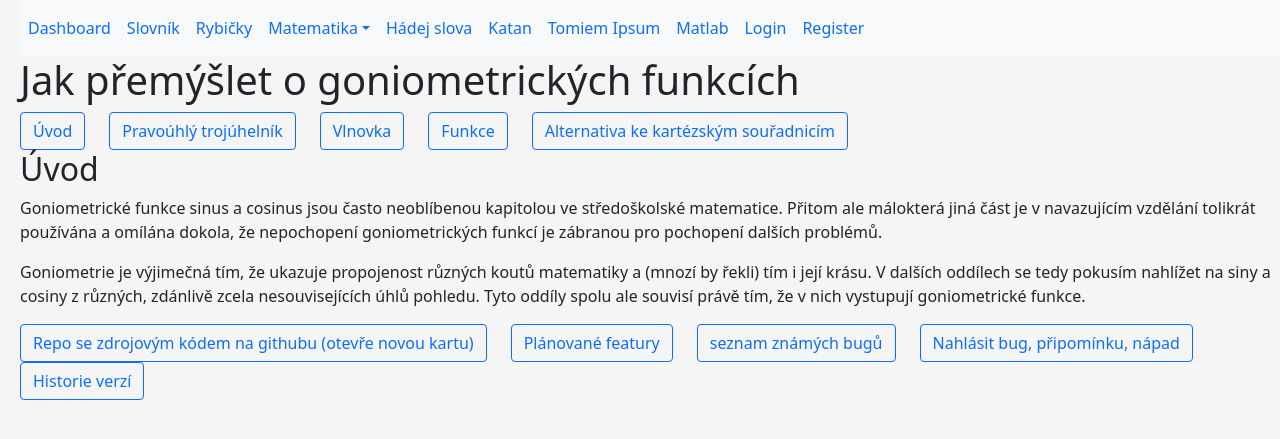
After one commit to piipecek/piipovo_stranky, a Flask app: page /visuals/matematika/trig in a window 1280 px wide. The commit adds this page. Shown: the top 439 px of the page. Run offline with Flask 2, Linux system fonts and the light colour scheme.

Commit message:
matlab update

```diff
--- a/website/static/js/cartesian_graph.js
+++ b/website/static/js/cartesian_graph.js
@@ -3,6 +3,8 @@
     constructor(id, width, height, pxorigin, pxstep, blank=false) {
         this.node = document.getElementById(id)
         this.ctx = this.node.getContext("2d")
+        this.ctx.textAlign = "center"
+        this.ctx.textBaseline = "middle"
         this.width = width
         this.height = height
         this.node.width = this.width
@@ -32,6 +34,18 @@
 
     ry (num) {
         return this.originY- num * this.px_step
+    }
+
+    odchylka_vektoru_od_osy_x(tuple) {
+        let alpha
+        if (tuple[1] >= 0) {
+            alpha = Math.acos( tuple[0] / Math.sqrt(  Math.pow(tuple[0],2) + Math.pow(tuple[1],2)  ) )
+        } else {
+            alpha = -Math.acos( tuple[0] / Math.sqrt(  Math.pow(tuple[0],2) + Math.pow(tuple[1],2)  ) )
+            alpha = Math.PI*2-Math.acos( tuple[0] / Math.sqrt(  Math.pow(tuple[0],2) + Math.pow(tuple[1],2)  ) )
+
+        }
+        return alpha
     }
 
     axes() {
@@ -202,15 +216,21 @@
 
     }
 
+    two_point_line_segment(A,B,label="",labelpos="") {
+        this.ctx.strokeStyle = "black"
+        this.ctx.lineWidth = "1"
+        this.ctx.beginPath()
+        this.ctx.moveTo(this.rx(A[0]),this.ry(A[1]))
+        this.ctx.lineTo(this.rx(B[0]),this.ry(B[1]))
+        this.ctx.stroke()
+        this.point(B, label, labelpos, false)
+
+    }
+
     vector(point_tuple, direction_tuple, label = "", labelpos = "SE", multiplier = 1) {
         // direction tuple je vektor, point tuple je jeho uvazani na misto
         //multiplier = 1 -> vektor je velkeej jako direction tuple
-        let alpha
-        if (direction_tuple[1] > 0) {
-            alpha = Math.acos( direction_tuple[0] / Math.sqrt(  Math.pow(direction_tuple[0],2) + Math.pow(direction_tuple[1],2)  ) )
-        } else {
-            alpha = -Math.acos( direction_tuple[0] / Math.sqrt(  Math.pow(direction_tuple[0],2) + Math.pow(direction_tuple[1],2)  ) )
-        }
+        let alpha = this.odchylka_vektoru_od_osy_x(direction_tuple)
         let arrow_size = 10
         let arrow_angle = Math.PI/6
         let endx = point_tuple[0] + direction_tuple[0]*multiplier
@@ -255,6 +275,18 @@
             this.ctx.stroke()
         }
     }
+
+    angle(startPoint, center, endPoint, label) {
+        let start_rad = this.odchylka_vektoru_od_osy_x([startPoint[0]-center[0], startPoint[1]-center[1]])
+        let end_rad = this.odchylka_vektoru_od_osy_x([endPoint[0]-center[0], endPoint[1]-center[1]])
+
+        this.ctx.strokeStyle = "red"
+        this.ctx.lineWidth = "1"
+        this.ctx.beginPath()
+        console.log(end_rad)
+        this.ctx.arc(this.rx(center[0]), this.ry(center[1]), 0.7*this.px_step, start_rad, end_rad, true)
+        this.ctx.stroke()
+    }
 }
 
 export {Cartesian_graph}
--- a/website/static/js/catan.js
+++ b/website/static/js/catan.js
@@ -252,9 +252,6 @@
         }
         let ceix = bod1[0] + dst*Math.cos(alpha+Math.PI/6)
         let ceypsilon = bod1[1] + dst*Math.sin(alpha+Math.PI/6)
-        console.log(bod1)
-        console.log([ceix, ceypsilon])
-        console.log(bod2)
         return [ceix, ceypsilon]
     }
 
--- /dev/null
+++ b/website/static/js/trig.js
@@ -0,0 +1,100 @@
+import {Cartesian_graph} from "./cartesian_graph.js"
+
+function trig() {
+    let b1 = document.getElementById("uvod")
+    let b2 = document.getElementById("trojuhelnik")
+    let b3 = document.getElementById("vlna")
+    let b4 = document.getElementById("funkce")
+    let b5 = document.getElementById("kartez")
+    let t1 = document.getElementById("uvod_text")
+    let t2 = document.getElementById("trojuhelnik_text")
+    let t3 = document.getElementById("vlna_text")
+    let t4 = document.getElementById("funkce_text")
+    let t5 = document.getElementById("kartez_text")
+    b1.addEventListener("click", uvod)
+    b2.addEventListener("click", trojuhelnik)
+    b3.addEventListener("click", vlna)
+    b4.addEventListener("click", funkce)
+    b5.addEventListener("click", kartez)
+
+
+    function uvod() {
+        t1.hidden = false
+        t2.hidden = true
+        t3.hidden = true
+        t4.hidden = true
+        t5.hidden = true
+    }
+
+    function trojuhelnik() {
+        t1.hidden = true
+        t2.hidden = false
+        t3.hidden = true
+        t4.hidden = true
+        t5.hidden = true
+        let c1 = new Cartesian_graph("trojuhelnik1", 500, 400, [250.5, 200.5], 50, true)
+
+        let A = [-3,-2]
+        let B = [2,-2]
+        let C = [2,2]
+        c1.point(A,"A")
+        c1.point(B,"B")
+        c1.point(C,"C")
+        c1.two_point_line_segment(A,B,"")
+        c1.two_point_line_segment(B,C,"")
+        c1.two_point_line_segment(C,A,"")
+        c1.angle(A,B,C,"")
+
+    }
+
+    function vlna() {
+        t1.hidden = true
+        t2.hidden = true
+        t3.hidden = false
+        t4.hidden = true
+        t5.hidden = true
+        let c = new Cartesian_graph("vlna_canvas", 1000, 800, [500.5, 400.5], 100)
+        let A = [-1,1]
+        c.two_point_line(A, [-3,0], "p1", "SW")
+        c.point(A, "A")
+        c.point([-3,0],"S")
+        c.point([1,2], "T")
+        c.point([2,2.5],"U")
+        c.vector(A, [2,1],"v1","SE",1,)
+        c.vector(A, [2,1],"","", 1.5)
+        c.vector([-1,1],[-2,-1],"","")
+
+    }
+
+    function funkce() {
+        t1.hidden = true
+        t2.hidden = true
+        t3.hidden = true
+        t4.hidden = false
+        t5.hidden = true
+        let c = new Cartesian_graph("funkce_canvas", 1000, 800, [500.5, 400.5], 100)
+        let A = [-1,1]
+        let B = [3,3]
+        let N = [2,-1]
+        c.point(A, "A")
+        c.point(B, "B")
+        c.point(N, "N")
+        c.vector(A,[2,1],"v1", "SE")
+        c.vector(A, [-1,2], "n1", "SE")
+        c.two_point_line(A,B,"p1", "SW")
+    }
+
+    function kartez() {
+        t1.hidden = true
+        t2.hidden = true
+        t3.hidden = true
+        t4.hidden = true
+        t5.hidden = false
+        let c = new Cartesian_graph("kartez_canvas", 1000, 800, [500.5, 400.5], 100)
+        c.two_point_line([-1,1],[3,3],"p1", "SW")
+    }
+
+    uvod()
+}
+
+trig()
--- a/website/templates/base.html
+++ b/website/templates/base.html
@@ -17,7 +17,13 @@
             <li class="nav-item"><a class="nav-link" href="{{url_for("default_views.dashboard")}}">Dashboard</a></li>
             <li class="nav-item"><a class="nav-link" href="{{url_for("slovnik_views.slovnik_home")}}">Slovník </a></li>
             <li class="nav-item"><a class="nav-link" href="{{url_for("visuals_views.rybicky")}}">Rybičky</a></li>
-            <li class="nav-item"><a class="nav-link" href="{{url_for("visuals_views.matematika")}}">Matematika</a></li>
+            <li class="nav-item dropdown">
+                <a class="nav-link dropdown-toggle" role="button" data-bs-toggle="dropdown" aria-expanded="false">Matematika</a>
+                <ul class="dropdown-menu" aria-labelledby="navbarDropdown">
+                    <li class="nav-item"><a class="nav-link" href="{{url_for("visuals_views.popis_primky")}}">Způsoby popisu přímky</a></li>
+                    <li class="nav-item"><a class="nav-link" href="{{url_for("visuals_views.trig")}}">Jak přemýšlet o goniometrických funkcích</a></li>
+                </ul>
+            </li>
             <li class="nav-item"><a class="nav-link" href="{{url_for("visuals_views.hadej_slova")}}">Hádej slova</a></li>
             <li class="nav-item"><a class="nav-link" href="{{url_for("visuals_views.catan")}}">Katan</a></li>
             <li class="nav-item"><a class="nav-link" href="https://piipecek.github.io/tomio.html">Tomiem Ipsum</a></li>
@@ -63,5 +69,9 @@
     </footer>
 
 
+    <script src="https://code.jquery.com/jquery-3.3.1.slim.min.js" integrity="sha384-q8i/X+965DzO0rT7abK41JStQIAqVgRVzpbzo5smXKp4YfRvH+8abtTE1Pi6jizo" crossorigin="anonymous"></script>
+    <script src="https://cdn.jsdelivr.net/npm/@popperjs/core@2.9.2/dist/umd/popper.min.js" integrity="sha384-IQsoLXl5PILFhosVNubq5LC7Qb9DXgDA9i+tQ8Zj3iwWAwPtgFTxbJ8NT4GN1R8p" crossorigin="anonymous"></script>
+    <script src="https://cdn.jsdelivr.net/npm/bootstrap@5.0.2/dist/js/bootstrap.min.js" integrity="sha384-cVKIPhGWiC2Al4u+LWgxfKTRIcfu0JTxR+EQDz/bgldoEyl4H0zUF0QKbrJ0EcQF" crossorigin="anonymous"></script>
+
 </body>
 </html>
--- a/website/templates/matlab.html
+++ b/website/templates/matlab.html
@@ -19,7 +19,8 @@
         set(groot, 'defaultLegendInterpreter','latex');
     </code>
 </div>
-Matlab ale má problém s háčky a čárkami, vyžaduje speciální syntax: např. <code>\v{z}</code> znamená ž. Tenhle converter to zařídí.
+Matlab ale má problém s háčky a čárkami, vyžaduje speciální syntax: např. <code>\v{z}</code> znamená ž. Tenhle converter to zařídí. <br>
+Poznámka pro Pípa, kterej sem leze často: po příkazu plot můžeš změnit velikost písma pomocí <code>set(gca,'FontSize',20)</code>
 
 
 <script src="{{url_for('static', filename='js/matlab.js')}}"></script>
--- /dev/null
+++ b/website/templates/trig.html
@@ -0,0 +1,74 @@
+{% extends "base.html" %}
+
+{% block content %}
+
+<div>
+    <h1>Jak přemýšlet o goniometrických funkcích</h1>
+    <div class="row">
+        <div class="col-auto">
+            <button id="uvod" class="btn btn-outline-primary">Úvod</button>
+        </div>
+        <div class="col-auto">
+            <button id="trojuhelnik" class="btn btn-outline-primary">Pravoúhlý trojúhelník</button>
+        </div>
+        <div class="col-auto">
+            <button id="vlna" class="btn btn-outline-primary">Vlnovka</button>
+        </div>
+        <div class="col-auto">
+            <button id="funkce" class="btn btn-outline-primary">Funkce</button>
+        </div>
+        <div class="col-auto">
+            <button id="kartez" class="btn btn-outline-primary">Alternativa ke kartézským souřadnicím</button>
+        </div>
+    </div>
+    <div id="trig_content">
+        <div id="uvod_text">
+            <h2>Úvod</h2>
+            <p>
+                Goniometrické funkce sinus a cosinus jsou často neoblíbenou kapitolou ve středoškolské matematice. Přitom ale málokterá jiná část je v navazujícím vzdělání tolikrát používána a omílána dokola, že nepochopení goniometrických funkcí je zábranou pro pochopení dalších problémů.
+            </p>
+            <p>
+                Goniometrie je výjimečná tím, že ukazuje propojenost různých koutů matematiky a (mnozí by řekli) tím i její krásu. V dalších oddílech se tedy pokusím nahlížet na siny a cosiny z různých, zdánlivě zcela nesouvisejících úhlů pohledu. Tyto oddíly spolu ale souvisí právě tím, že v nich vystupují goniometrické funkce.
+            </p>
+        </div>
+        <div id="trojuhelnik_text">
+            <h2>Sinus a cosinus v pravoúhlém trojúhelníku</h2>
+            <p>
+                Mějme pravoúhlý trojúhelník \(ABC\), ve kterém známe stranu \(c\) a \(a\). Funkce sinus nám dává možnost, jak vypočítat úhel \(\alpha\):
+            </p>
+            <canvas id="trojuhelnik1"></canvas>
+            <p></p>
+
+        </div>
+        <div id="vlna_text">
+            <h2>Sinus a cosinus jako vlnovka</h2>
+           <p>
+               houp
+           </p>
+           <canvas id="vlna_canvas"></canvas>
+
+        </div>
+        <div id="funkce_text">
+            <h2>Sinus a cosinus jako funkce</h2>
+            <p>
+               funguj
+            </p>
+            <canvas id="funkce_canvas"></canvas>
+
+        </div>
+        <div id="kartez_text">
+            <h2>Polární souřadnice jako alternativa ke kartézským</h2>
+            <p>
+                i
+            </p>
+            <canvas id="kartez_canvas"></canvas>
+
+        </div>
+    </div>
+</div>
+
+<script type="module" src="{{url_for('static', filename='js/trig.js')}}"></script>
+<script type="module" src="{{url_for('static', filename='js/cartesian_graph.js')}}"></script>
+
+
+{% endblock %}
--- a/website/views/visuals_views.py
+++ b/website/views/visuals_views.py
@@ -24,9 +24,13 @@
 def tomiem_ipsum(words):
     return get_tomiem(words=words)
 
-@visuals_views.route("/matematika")
-def matematika():
-    return render_template("matematika.html")
+@visuals_views.route("/matematika/popis_primky")
+def popis_primky():
+    return render_template("popis_primky.html")
+
+@visuals_views.route("/matematika/trig")
+def trig():
+    return render_template("trig.html")
 
 @visuals_views.route("/catan",  methods=["GET","POST"])
 def catan():
```
Also changed, not shown: website/templates/popis_primky.html (renamed from website/templates/matematika.html, +6 -6 lines), website/static/js/popis_primky.js (renamed from website/static/js/matematika.js).
